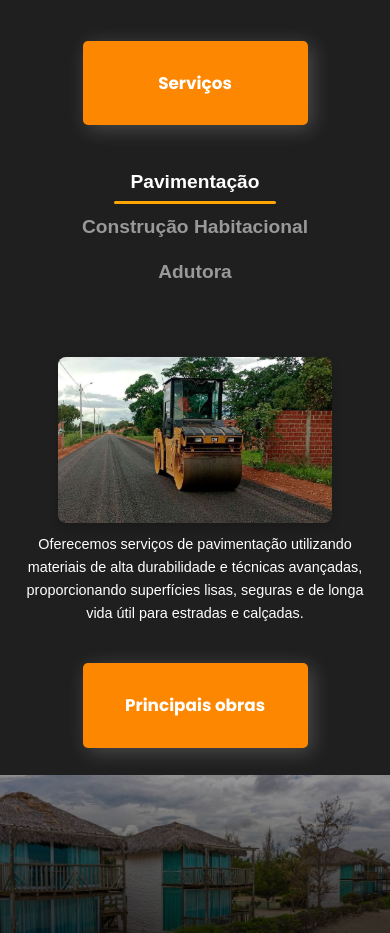
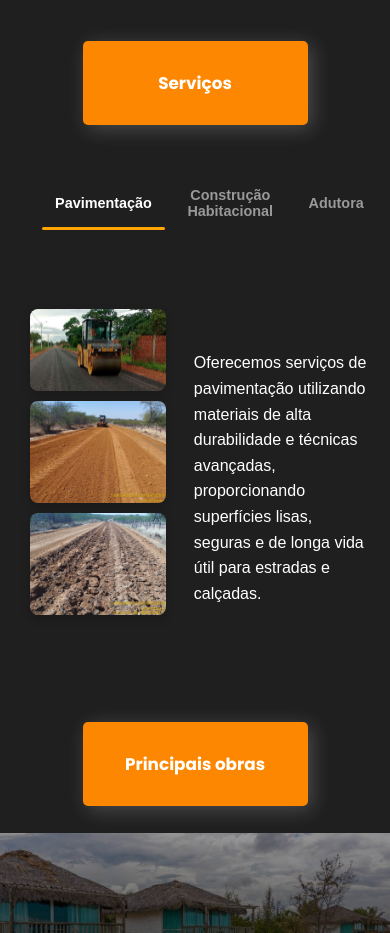
Before and after one commit to SomaAprendizes/landing-page, a Vue app in the folder landing-page/: page / in a window 390 px wide. Shown: the part 2441-3374 px from the top of the page. Built offline with nearby package versions, Linux system fonts and the light colour scheme.

Commit message:
fix(ServicesPage.vue): Atualiza a página de serviços para exibir múltiplas imagens na aba de pavimentação e melhora o layout responsivo

```diff
--- a/landing-page/src/components/ServicesPage.vue
+++ b/landing-page/src/components/ServicesPage.vue
@@ -2,24 +2,20 @@
   <div class="services-page">
 
     <nav class="services-tabs">
-      <button
-        v-for="(tab, index) in tabs"
-        :key="index"
-        :class="['tab-button', { active: activeTab === tab.name }]"
-        @click="activeTab = tab.name"
-      >
+      <button v-for="(tab, index) in tabs" :key="index" :class="['tab-button', { active: activeTab === tab.name }]"
+        @click="activeTab = tab.name">
         {{ tab.title }}
       </button>
     </nav>
 
     <section class="services-content">
-      <div
-        v-for="(tab, index) in tabs"
-        :key="index"
-        class="tab-content"
-        :class="{ active: activeTab === tab.name }"
-      >
-        <img :src="tab.image" :alt="tab.alt" />
+      <div v-for="(tab, index) in tabs" :key="index" class="tab-content" :class="{ active: activeTab === tab.name }">
+        <div v-if="tab.name === 'pavimentacao'" class="images-container">
+          <img v-for="(image, i) in tab.images" :key="i" :src="image" :alt="tab.alt" class="pavimentacao-image" />
+        </div>
+        <div v-else>
+          <img :src="tab.image" :alt="tab.alt" />
+        </div>
         <div class="description">
           <p class="text">{{ tab.description }}</p>
         </div>
@@ -40,7 +36,11 @@ export default {
         {
           name: "pavimentacao",
           title: "Pavimentação",
-          image: require("../../public/images/pavimentacao.svg"),
+          images: [
+            require("../../public/images/pavimentacao.svg"),
+            require("../../public/images/img1.jpg"),
+            require("../../public/images/img2.jpg"),
+          ],
           alt: "Imagem representando pavimentação",
           description:
             "Oferecemos serviços de pavimentação utilizando materiais de alta durabilidade e técnicas avançadas, proporcionando superfícies lisas, seguras e de longa vida útil para estradas e calçadas.",
@@ -78,7 +78,6 @@ export default {
   align-items: center;
   overflow: auto;
   font-family: 'Arial', sans-serif;
-
 }
 
 .services-tabs {
@@ -131,9 +130,10 @@ export default {
 
 .tab-content {
   display: flex;
-  gap: 20px;
-  align-items: flex-start;
-  height: 248px;
+  flex-direction: column; /* Alinha os elementos verticalmente */
+  gap: 20px; /* Espaço entre imagens e descrição */
+  align-items: center; /* Centraliza os elementos */
+  height: auto; /* Ajusta a altura automaticamente */
   width: 100%;
   padding: 0;
   opacity: 0;
@@ -144,21 +144,41 @@ export default {
   left: 0;
 }
 
+
 .tab-content.active {
   opacity: 1;
   transform: translateX(0);
   position: relative;
 }
 
+.images-container {
+  display: flex;
+  justify-content: center;
+  gap: 10px; /* Espaçamento entre imagens */
+  margin-bottom: 1rem; /* Espaço entre imagens e a descrição */
+}
+
+.pavimentacao-image {
+  max-width: auto;
+  /* Ajuste automático da largura */
+  max-height: 244px;
+  /* Defina uma altura fixa para todas as imagens */
+  border-radius: 8px;
+  box-shadow: 0 4px 8px rgba(0, 0, 0, 0.1);
+  object-fit: cover;
+  /* Garante que as imagens sejam cortadas para se ajustar ao tamanho */
+}
+
 .tab-content img {
   width: auto;
-  height: 100%;
+  height: 244px;
   border-radius: 8px;
   box-shadow: 0 4px 10px rgba(0, 0, 0, 0.2);
 }
 
 .description {
-  flex: 1;
+  margin-top: 1rem; /* Espaço entre imagens e texto */
+  text-align: center; /* Centraliza o texto, opcional */
 }
 
 .text {
@@ -212,8 +232,8 @@ export default {
   }
 
   .tab-content img {
-    width: 45%;
-    height: auto;
+    width: 300px;
+    height: 200px;
   }
 
   .text {
@@ -225,45 +245,61 @@ export default {
   .description {
     width: 60%;
   }
+
+  .images-container {
+    flex-direction: column;
+    /* Empilha as imagens verticalmente */
+    align-items: center;
+  }
+
+  .pavimentacao-image {
+    width: 80%;
+  }
 }
 
 @media (max-width: 480px) {
-  .services-page {
+  .services-tabs {
     display: flex;
-    flex-direction: column;
-    align-items: center;
-    width: 100%;
-    padding: 1rem;
-    overflow: hidden;
-  }
-
-  .services-tabs {
-    flex-wrap: wrap;
-    justify-content: center;
-    width: 40%;
+    justify-content: space-evenly;
+    width: 50%;
+    margin-bottom: 1rem;
   }
 
   .tab-content {
-    flex-direction: column;
+    display: flex;
+    flex-direction: row;
+    justify-content: space-between;
+    align-items: center;
+    gap: 20px;
+    width: 65%;
+    padding: 1rem;
+  }
+
+  .tab-button {
+    font-size: 0.9rem;
+    padding: 0.4rem 0.8rem;
+  }
+
+  .images-container {
+    flex-direction: column; /* Empilha imagens no mobile */
     align-items: center;
     gap: 10px;
-    width: 100%;
-    padding: 0;
+  }
+
+  .pavimentacao-image {
+    max-width: 90%; /* Usa largura relativa no mobile */
+    max-height: auto;
   }
 
   .tab-content img {
-    width: 40%;
+    max-width: 90%; /* Ajusta imagens no mobile */
     height: auto;
   }
 
-  .text {
-    font-size: 0.9rem;
-    text-align: center;
-  }
-
   .description {
-    width: 50%;
+    width: 100%; /* Garante que a descrição ocupe todo o espaço disponível */
+    margin-top: 1rem; /* Espaço entre imagens e descrição */
+    text-align: center; /* Centraliza o texto */
   }
 }
-
 </style>
```
Also changed, not shown: landing-page/public/images/img5.jpg (deleted).
